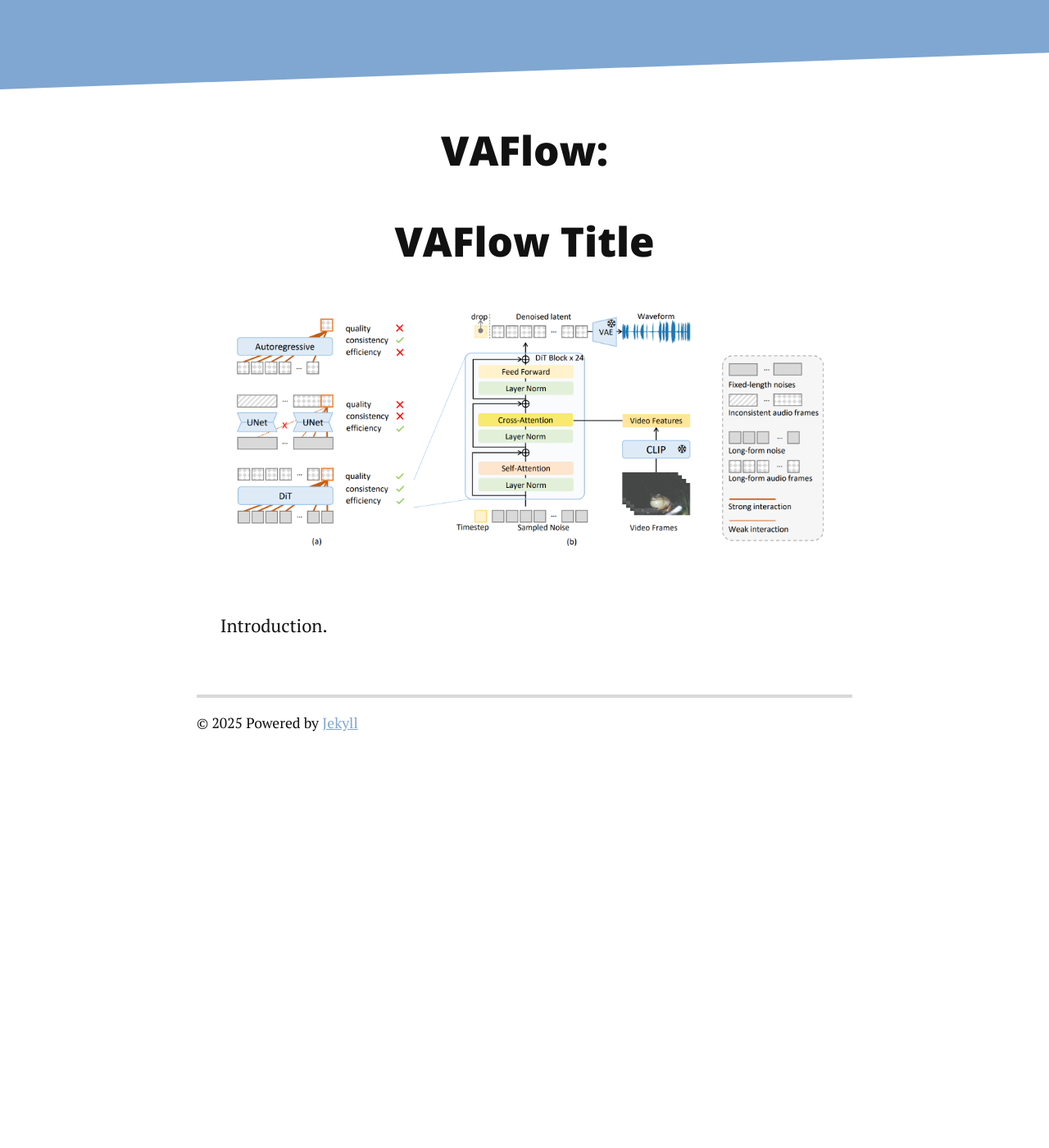
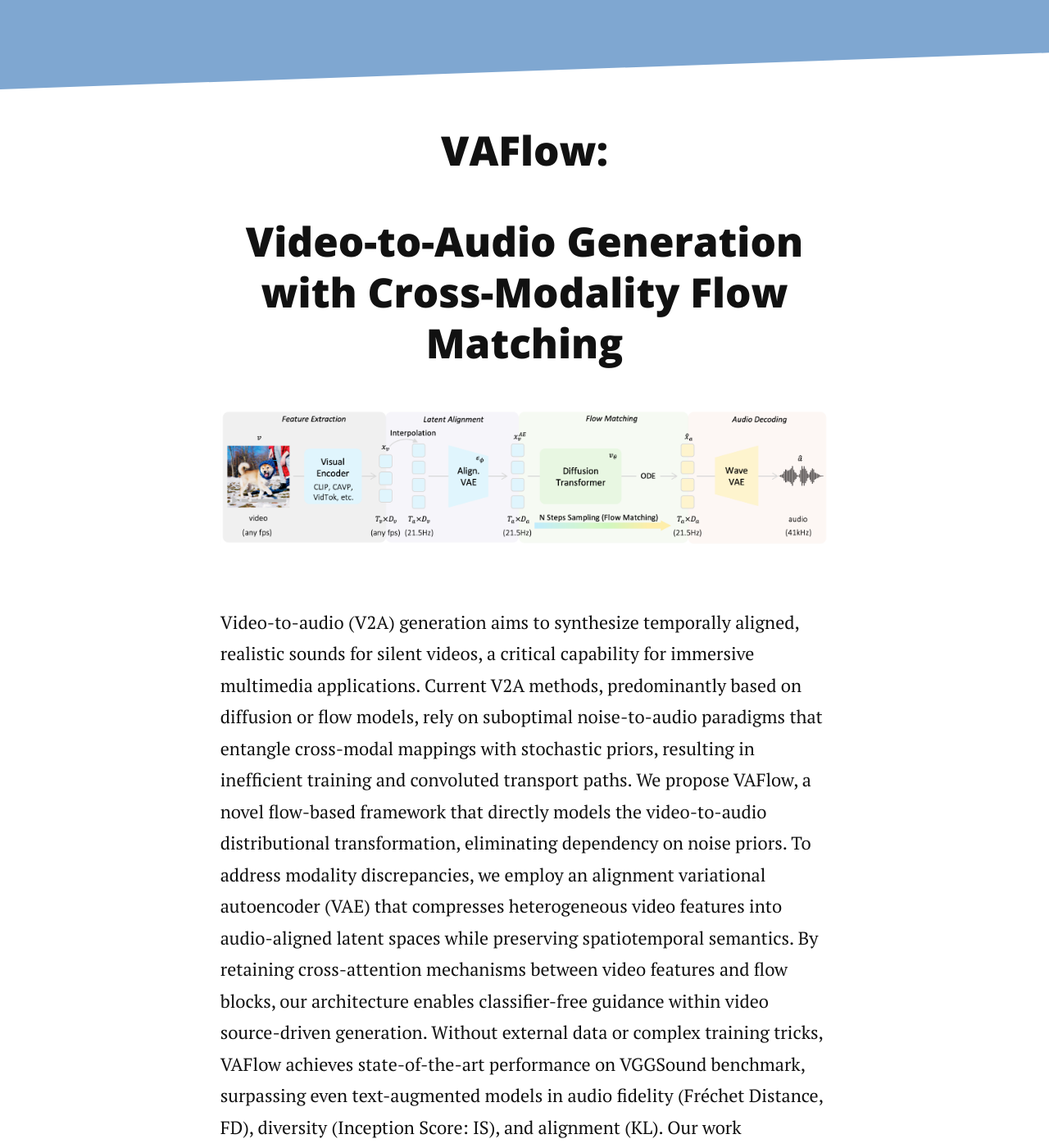
Before and after one commit to vaflow/demo, a Jekyll site: the page built from home.md, in a window 1280 px wide and 1400 px high, scrolled down 209 px. Shown: the whole window at 82% size. Built offline with Jekyll 4.4.1, drawn with Linux system fonts in a browser that asks for light colours; nearby versions of some CDN libraries; before the commit the page ends 1124 px from its top, so only the background shows below that; some of the changed text lies outside the part shown.

Commit message:
demopage

```diff
--- a/home.md
+++ b/home.md
@@ -5,11 +5,12 @@ title: VAFlow
 
 <div class="post">
 	<h2 class="pageTitle">VAFlow:</h2>
-	<h2 class="pageTitle">VAFlow Title</h2>
+	<h2 class="pageTitle">Video-to-Audio Generation with Cross-Modality Flow Matching</h2>
     <p align="center">
-	<img src="{{ '/assets/img/arch_LoVA.png' | relative_url }}" alt="">
+	<img src="{{ '/assets/img/arch_VAFlow.png' | relative_url }}" alt="">
     </p>
-	<p> Introduction. </p>
+	<p> Video-to-audio (V2A) generation aims to synthesize temporally aligned, realistic sounds for silent videos, a critical capability for immersive multimedia applications. Current V2A methods, predominantly based on diffusion or flow models, rely on suboptimal noise-to-audio paradigms that entangle cross-modal mappings with stochastic priors, resulting in inefficient training and convoluted transport paths. We propose VAFlow, a novel flow-based framework that directly models the video-to-audio distributional transformation, eliminating dependency on noise priors. To address modality discrepancies, we employ an alignment variational autoencoder (VAE) that compresses heterogeneous video features into audio-aligned latent spaces while preserving spatiotemporal semantics. By retaining cross-attention mechanisms between video features and flow blocks, our architecture enables classifier-free guidance within video source-driven generation. Without external data or complex training tricks, VAFlow achieves state-of-the-art performance on VGGSound benchmark, surpassing even text-augmented models in audio fidelity (Fréchet Distance, FD), diversity (Inception Score: IS), and alignment (KL). Our work establishes a new paradigm for V2A generation through a direct, simple but effect video-to-audio distribution transformation with flow matching. </p>
+
 
 
 </div>
--- a/index.html
+++ b/index.html
@@ -6,9 +6,9 @@ title: VAFlow
 
 <div class="post">
 	<h2 class="pageTitle">VAFlow:</h2>
-	<h2 class="pageTitle">VAFlow Title</h2>
+	<h2 class="pageTitle">Video-to-Audio Generation with Cross-Modality Flow Matching</h2>
     <p align="center">
-	<img src="{{ '/assets/img/arch_LoVA.png' | relative_url }}" alt="">
+	<img src="{{ '/assets/img/arch_VAFlow.png' | relative_url }}" alt="">
     </p>
-	<p> Introduction. </p>
+	<p> Video-to-audio (V2A) generation aims to synthesize temporally aligned, realistic sounds for silent videos, a critical capability for immersive multimedia applications. Current V2A methods, predominantly based on diffusion or flow models, rely on suboptimal noise-to-audio paradigms that entangle cross-modal mappings with stochastic priors, resulting in inefficient training and convoluted transport paths. We propose VAFlow, a novel flow-based framework that directly models the video-to-audio distributional transformation, eliminating dependency on noise priors. To address modality discrepancies, we employ an alignment variational autoencoder (VAE) that compresses heterogeneous video features into audio-aligned latent spaces while preserving spatiotemporal semantics. By retaining cross-attention mechanisms between video features and flow blocks, our architecture enables classifier-free guidance within video source-driven generation. Without external data or complex training tricks, VAFlow achieves state-of-the-art performance on VGGSound benchmark, surpassing even text-augmented models in audio fidelity (Fréchet Distance, FD), diversity (Inception Score: IS), and alignment (KL). Our work establishes a new paradigm for V2A generation through a direct, simple but effect video-to-audio distribution transformation with flow matching. </p>
 </div>
```
Also changed, not shown: assets/img/arch_VAFlow.png (added).
